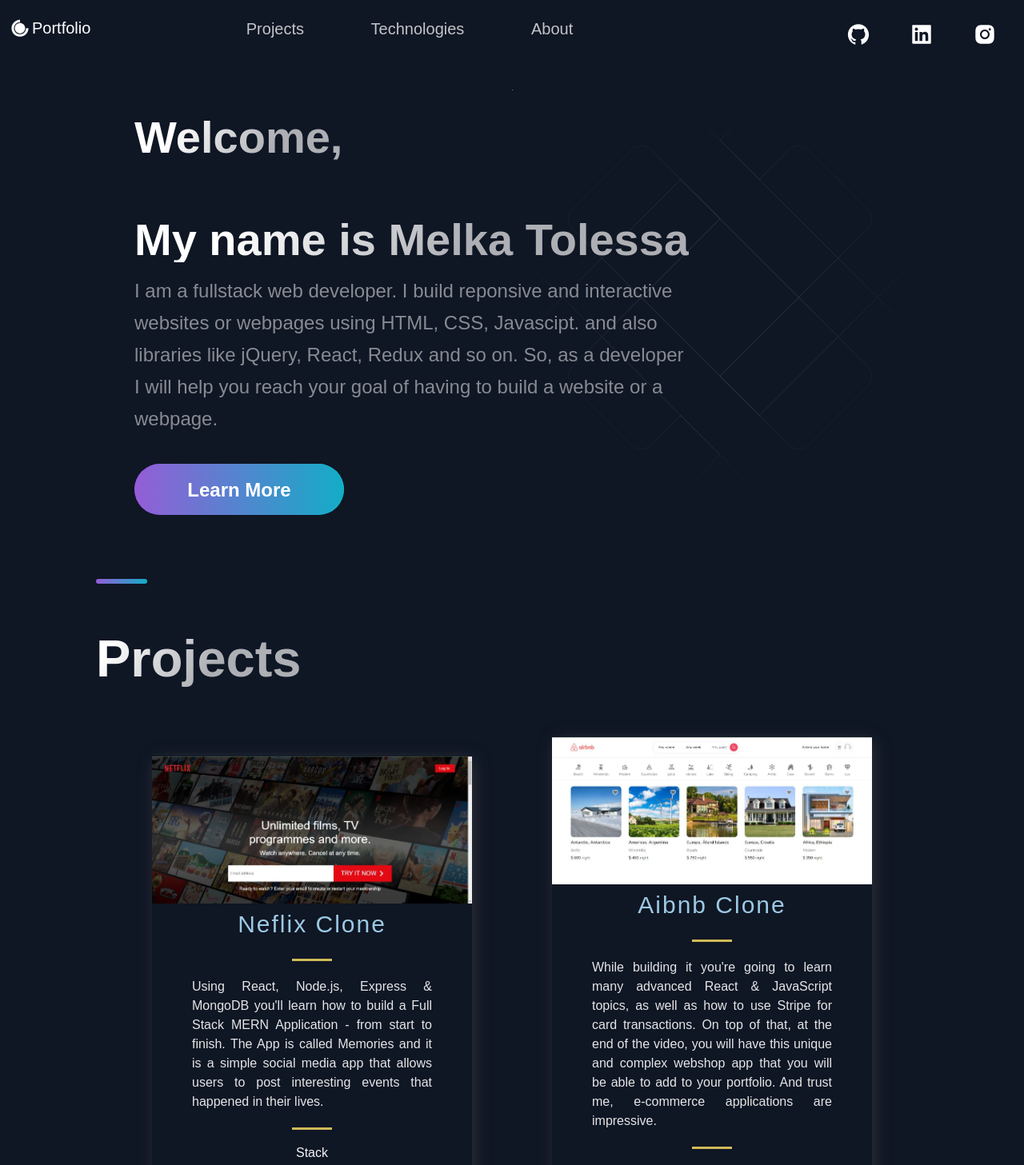
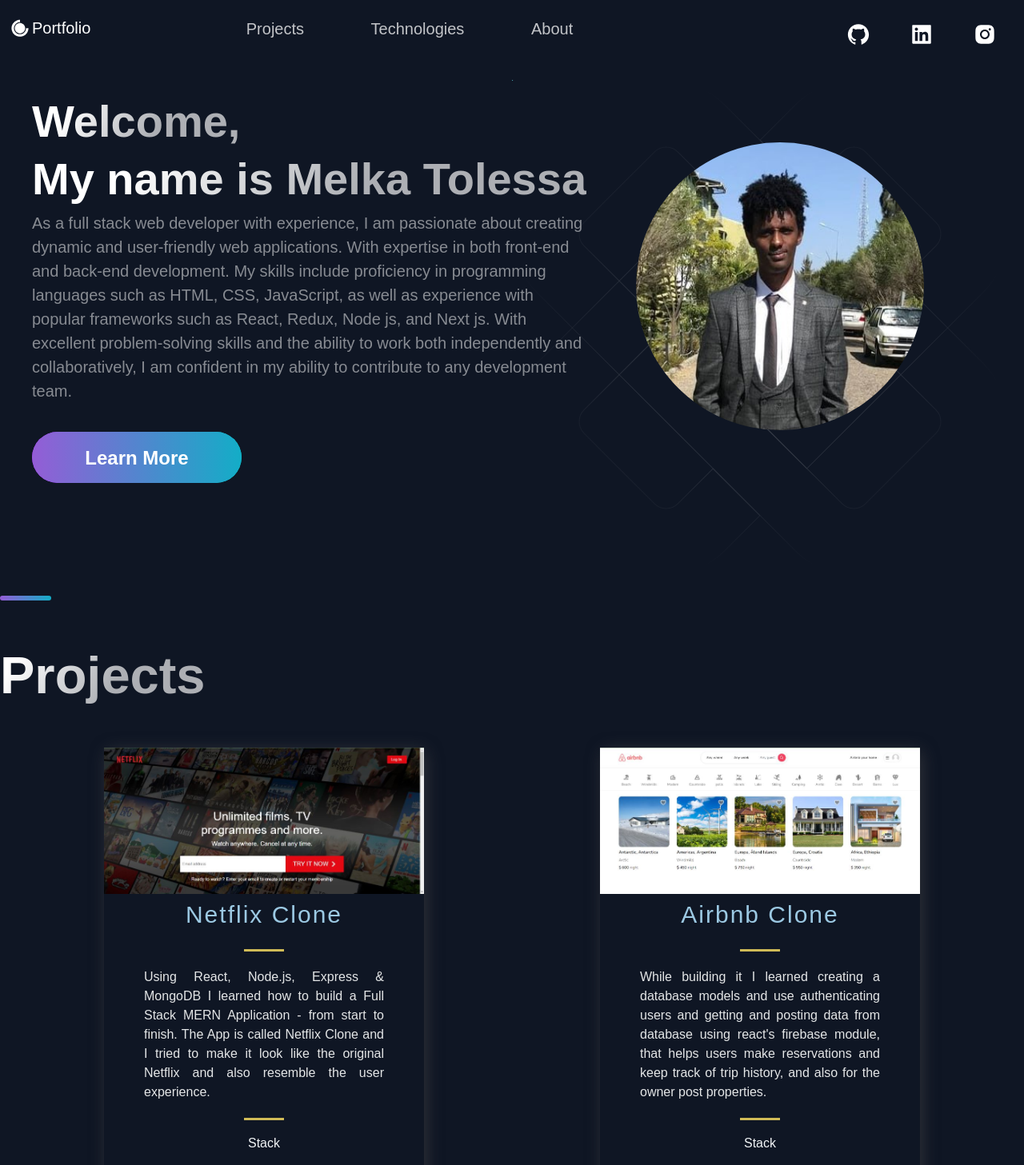
Before and after one commit to Melka1/Portfolio, a Next.js app: page / in a window 1280 px wide. Shown: the top 1457 px of the page at 80% size. Built offline with nearby package versions, Linux system fonts and the light colour scheme.

Commit message:
portfolio updated

```diff
--- a/src/app/components/BackgrooundAnimation/BackgroundAnimation.js
+++ b/src/app/components/BackgrooundAnimation/BackgroundAnimation.js
@@ -1,7 +1,8 @@
 import React from 'react';
+import Image from 'next/image';
 
 const BackgroundAnimation = () => (
-  <div>
+  <div style={{position:'relative'}}>
     <svg
       className="BgAnimation__svg"
       viewBox="0 0 602 602"
@@ -359,6 +360,7 @@
         </linearGradient>
       </defs>
     </svg>
+    <Image style={{position:'absolute', top:"12.5%",left:'25%', borderRadius:'50%', height:'360px', width:'360px'}} src={require('../../../../public/photo.jpg')} alt='profile-pic' />
   </div>
 );
 
--- a/src/app/components/Hero/Hero.js
+++ b/src/app/components/Hero/Hero.js
@@ -10,11 +10,11 @@
   <Section>
     <LeftSection>
       <SectionTitle>
-        Welcome, <br/><br/>
+        Welcome,
       </SectionTitle>
       <SectionTitle>My name is Melka Tolessa</SectionTitle>
       <SectionText>
-        I am a fullstack web developer. I build reponsive and interactive websites or webpages using HTML, CSS, Javascipt. and also libraries like jQuery, React, Redux and so on. So, as a developer I will help you reach your goal of having to build a website or a webpage.
+      As a full stack web developer with experience, I am passionate about creating dynamic and user-friendly web applications. With expertise in both front-end and back-end development. My skills include proficiency in programming languages such as HTML, CSS, JavaScript, as well as experience with popular frameworks such as React, Redux, Node js, and Next js. With excellent problem-solving skills and the ability to work both independently and collaboratively, I am confident in my ability to contribute to any development team.
       </SectionText>
       <Button onClick={()=>window.location = 'https://github.com/melka1'}>Learn More</Button>
     </LeftSection>
--- a/src/app/components/Hero/HeroStyles.js
+++ b/src/app/components/Hero/HeroStyles.js
@@ -8,14 +8,12 @@
     width: 80%;
     display: flex;
     flex-direction: column;
-
     margin: 0 auto;
   }
   @media ${(props) => props.theme.breakpoints.md} {
     width: 100%;
     display: flex;
     flex-direction: column;
-
     margin: 0 auto;
   }
 `;
--- a/src/app/constants/constants.js
+++ b/src/app/constants/constants.js
@@ -1,7 +1,7 @@
 export const projects = [
   {
-    title: 'Neflix Clone',
-    description: "Using React, Node.js, Express & MongoDB you'll learn how to build a Full Stack MERN Application - from start to finish. The App is called Memories and it is a simple social media app that allows users to post interesting events that happened in their lives.",
+    title: 'Netflix Clone',
+    description: "Using React, Node.js, Express & MongoDB I learned how to build a Full Stack MERN Application - from start to finish. The App is called Netflix Clone and I tried to make it look like the original Netflix and also resemble the user experience.",
       image: '/images/netflix.jpg',
       tags: ['Mongo', 'Express', 'React', 'Node'],
     source: 'https://github.com/Melka1/netflix-clone',
@@ -9,8 +9,8 @@
     id: 0,
   },
   {
-    title: 'Aibnb Clone',
-    description:"While building it you're going to learn many advanced React & JavaScript topics, as well as how to use Stripe for card transactions. On top of that, at the end of the video, you will have this unique and complex webshop app that you will be able to add to your portfolio. And trust me, e-commerce applications are impressive.",
+    title: 'Airbnb Clone',
+    description:"While building it I learned creating a database models and use authenticating users and getting and posting data from database using react's firebase module, that helps users make reservations and keep track of trip history, and also for the owner post properties.",
     image: '/images/airbnb.jpg',
     tags: ['React', 'Firebase', 'Next JS', 'TypeScript'],
     source: 'https://github.com/Melka1/airbnb-clone',
@@ -19,7 +19,7 @@
   },
   {
     title: 'Spotify Clone',
-    description: "This is a code repository for the corresponding YouTube video. In this tutorial, we're going to build and deploy a React Video Chat Application using WebRTC.",
+    description: "This project made solely created by JS and jQuery, creating reusable components without the need of frameworks and modules. I build this to understand the core concept that happens behind the scene of major frameworks, it might not resemble the exact structure but could be extrapolated towards it.",
       image: '/images/spotify.jpg',
       tags: ['HTML', 'SASS', 'Javascript', 'jQuery'],
     source: 'https://github.com/Melka1/spotify-s-double',
@@ -28,7 +28,7 @@
   },
   {
     title: 'Questionnaire App',
-    description: "This is a code repository for the corresponding video tutorial. In this video, we will create a full Realtime Chat Application",
+    description: "This project is made for fun and also to test my general knowledge of science through my website by using a free api for questions. Take the test and examine yours too!",
     image: '/images/quizzical.PNG',
     tags: ['React', 'API'],
     source: 'https://github.com/Melka1/Questionaire',
--- a/src/app/styles/GlobalComponents/index.js
+++ b/src/app/styles/GlobalComponents/index.js
@@ -4,9 +4,9 @@
 export const Section = styled.section`
   display: ${(props) => props.grid ? "grid" : "flex" };
   flex-direction: ${(props) => props.row ? "row" : "column" };
-  padding: ${(props) => props.nopadding ? "0" : "32px 48px 0" } ;
+  padding: ${(props) => props.nopadding ? "0" : "20px 20px" } ;
   margin: 0 auto;
-  max-width: 1040px;
+  max-width: 1300px;
   box-sizing: content-box;
   position: relative;
   overflow: hidden;
@@ -26,15 +26,15 @@
 `
 
 export const SectionTitle = styled.h2`
-  font-weight: 800;
+  font-weight: 700;
   font-size: ${(props) => props.main ? '65px' : '56px'};
-  line-height: ${(props) => props.main ? '72px' : '56px'};
+  line-height: ${(props) => props.main ? '72px' : '64px'};
   width: max-content;
   max-width: 100%;
   background: linear-gradient(121.57deg, #FFFFFF 18.77%, rgba(255, 255, 255, 0.66) 60.15%);
   -webkit-background-clip: text;
   -webkit-text-fill-color: transparent;
-  margin-bottom: 16px;
+  margin-bottom: 8px;
   padding: ${(props) => props.main ? '58px 0 16px' : '0'};
 
   @media ${props => props.theme.breakpoints.md}{
@@ -57,8 +57,8 @@
 
 export const SectionText = styled.p`
   max-width: 800px;
-  font-size: 24px;
-  line-height: 40px;
+  font-size: 20px;
+  line-height: 30px;
   font-weight: 300;
   padding-bottom: 3.6rem;
   color: rgba(255, 255, 255, 0.5);
```
Also changed, not shown: public/photo.jpg (added), 1 other file (tests, documents, lock files or other folders).
